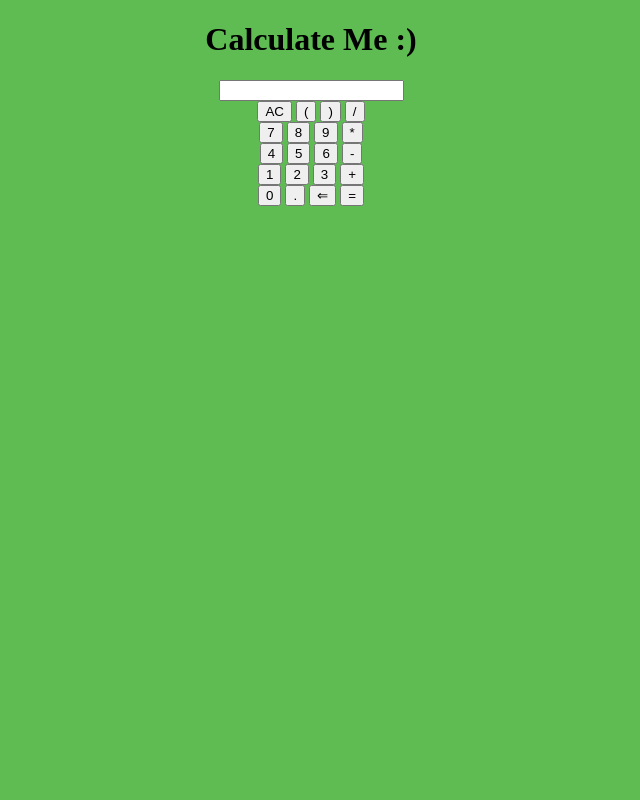
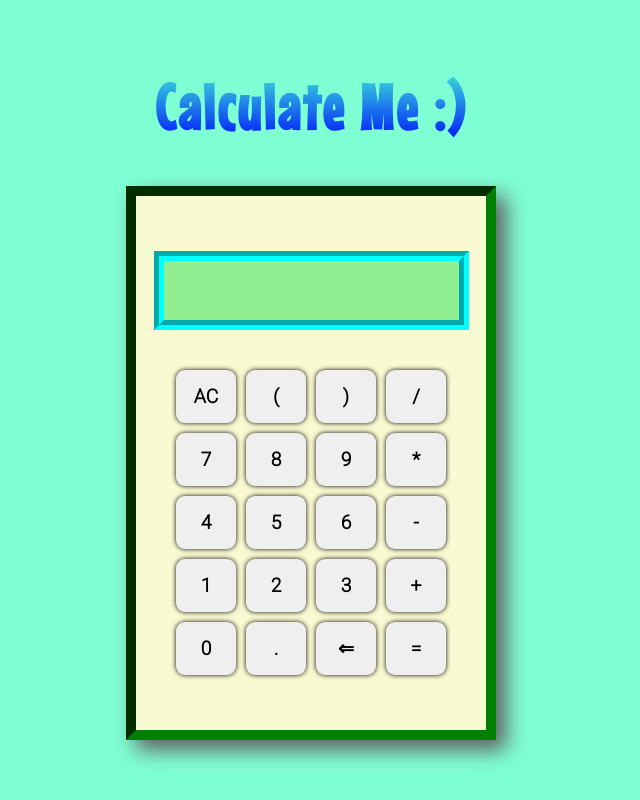
Before and after one commit to md0011/Calculator, a plain HTML site: page index.html in a window 1280 px wide. Shown: the whole page, without its empty margins (329-969 px from the left). Drawn offline with Linux system fonts and the light colour scheme.

Commit message:
Added style

```diff
--- a/index.html
+++ b/index.html
@@ -4,7 +4,12 @@
     <meta charset="UTF-8">
     <meta http-equiv="X-UA-Compatible" content="IE=edge">
     <meta name="viewport" content="width=device-width, initial-scale=1.0">
+
+    <!-- Link CSS stylesheet -->
+    <link rel="stylesheet" href="style.css">
+
     <title>Calculator</title>
+
 </head>
 <body>
     <h1>Calculate Me :)</h1>
--- a/script.js
+++ b/script.js
@@ -1,3 +1,5 @@
+// Logic of Calculator app :-
+
 let string = "";
 let buttons = document.querySelectorAll('.button');
 Array.from(buttons).forEach((button) => {
@@ -21,6 +23,7 @@ Array.from(buttons).forEach((button) => {
         }
 
 
+        // Another operator will coming soon :-
         // else if (e.target.innerHTML == '+/-'){
         //     let num = string.lastIndexOf("+");
         //     let lol = string.split("")
@@ -37,25 +40,3 @@ Array.from(buttons).forEach((button) => {
         }
     })
 })
-
-
-
-
-// Styling :
-
-// document.querySelector('*').style.textAlign="center";
-
-// let mystyle = [
-//     ["textAlign","center"],
-//     ["backgroundColor","red"],
-//     ["fontSize","50px"]
-// ]
-// mystyle.forEach(e =>
-// document.querySelector('*').style[e[0]] = e[1])
-
-// let hero = document.querySelector('*').style
-
-let mystyle = s => document.querySelector(s).style
-
-mystyle("*").textAlign="center";
-mystyle("*").backgroundColor="#5ebc52";
--- /dev/null
+++ b/style.css
@@ -0,0 +1,106 @@
+@import url('https://fonts.googleapis.com/css2?family=Mouse+Memoirs&display=swap');
+@import url('https://fonts.googleapis.com/css2?family=Roboto:wght@300&family=Ubuntu:wght@300&display=swap');
+
+body {
+    background-color: aquamarine;
+}
+
+#container{
+    border: 10px green;
+    background-color: lightgoldenrodyellow;
+    border-style: inset;
+    width: 23%;
+    margin-left: 38%;
+    margin: auto;
+    text-align: center;
+    padding: 20px 0px;
+    box-shadow: 10px 10px 20px rgb(96, 95, 95);
+}
+
+h1{
+    width: 22%;
+    margin-left: 38%;
+    text-align: center;
+    font-family: 'Mouse Memoirs', sans-serif;
+    letter-spacing: 3px;
+    font-size: 4em;
+    color: transparent;
+    cursor: pointer;
+    transition: .2s;
+    animation: heading 2s linear infinite;
+}
+
+@keyframes heading {
+    0% {
+        background: linear-gradient(
+            #008000, #00FF00);
+        -webkit-background-clip: text;
+    }
+
+    100% {
+        background: linear-gradient(
+            #3CE7D7, #000FFF);
+        -webkit-background-clip: text;
+    }
+}
+
+h1:hover{
+    transform: scaleX(2);
+}
+
+.row {
+    margin: 10px 0;
+}
+
+.row input {
+    width: 275px;
+    font-size: 25px;
+    margin-bottom: 10px;
+    padding: 15px 10px;
+    border: 10px groove aqua;
+    background-color: lightgreen;
+    cursor: context-menu;
+    text-align: end;
+}
+
+.button {
+    width: 60px;
+    padding: 15px;
+    margin: 0 3px;
+    border: 2px solid black;
+    border-radius: 9px;
+    cursor: pointer;
+    font-size: larger;
+    font-family: 'Roboto', sans-serif;
+    font-weight: 700;
+    border: none;
+    box-shadow: 0 0 5px black;
+    transition: .2s;
+}
+
+.button:hover{
+    transform: scale(0.9);
+    box-shadow: none;
+    background-color: tomato;
+}
+
+
+@media (max-width:1300px){
+    h1{
+        text-align: center;
+        margin-left: 0px;
+        margin-top: 70px;
+        width: 100%;
+    }
+    h1:hover{
+        transform: none;
+    }
+    #container{
+        width: 350px;
+        margin: auto;
+        padding: 45px 0px;
+    }
+    .row input{
+        margin-bottom: 30px;
+    }
+}
```
